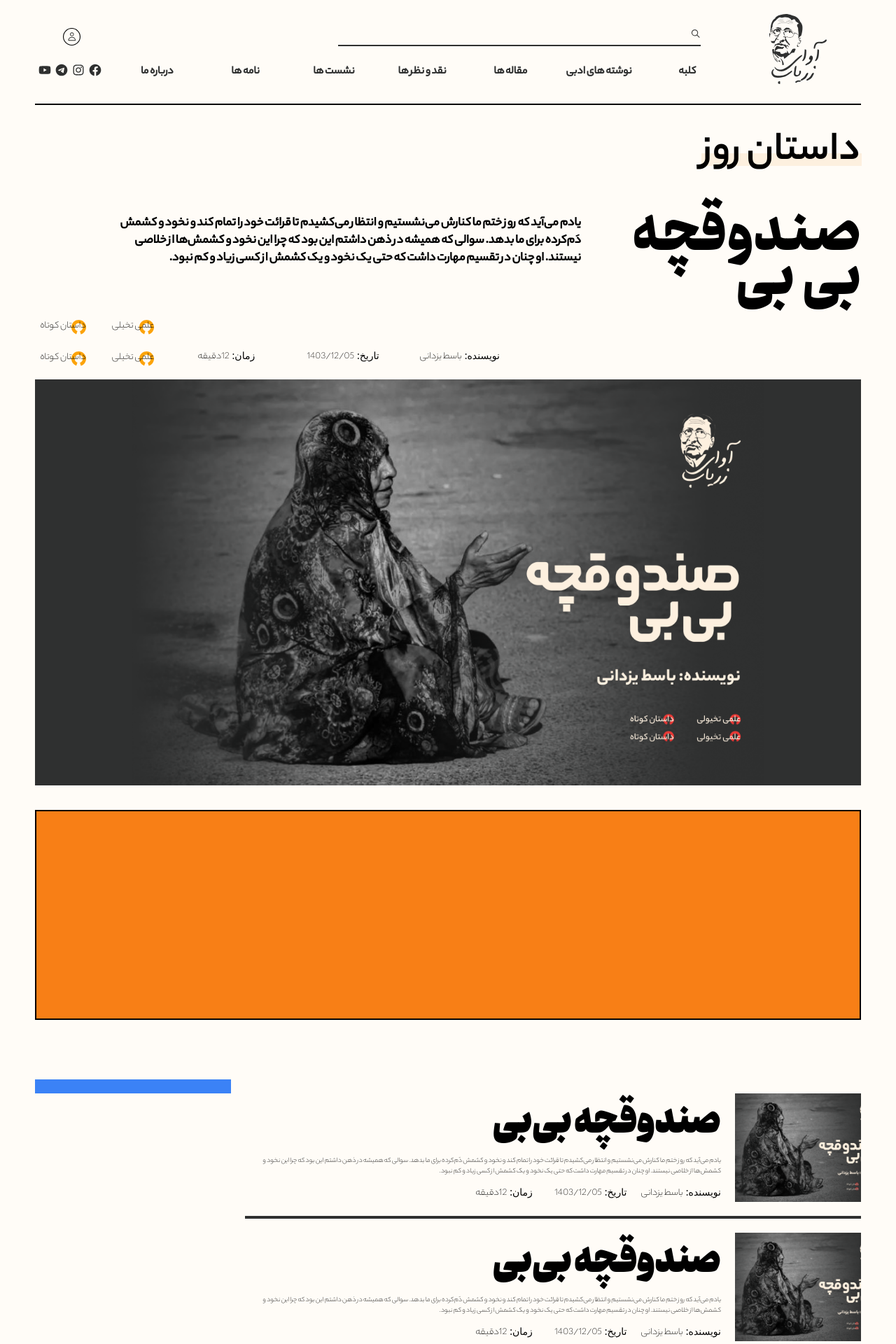
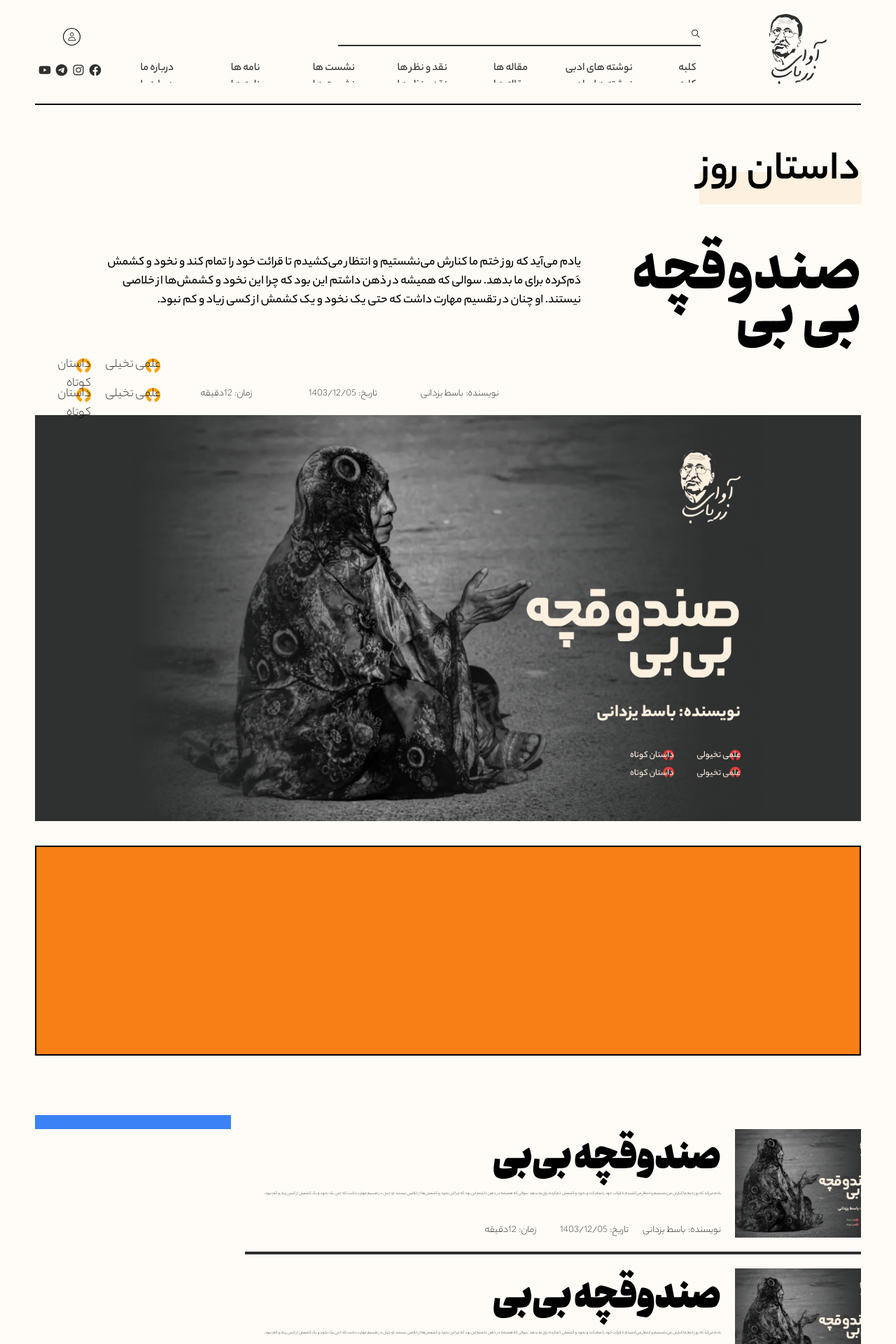
Before and after one commit to snavid-dev/zaryab, a Next.js app: page / in a window 1280 px wide. Shown: the top 1920 px of the page at 70% size. Built offline with nearby package versions, Linux system fonts and the light colour scheme.

Commit message:
the issu solved

```diff
--- a/app/globals.css
+++ b/app/globals.css
@@ -124,72 +124,42 @@ body {
 
 .font-common {
   font-family: Yekan Bakh;
-  font-size: 16px;
-  font-weight: 700;
-  word-spacing: -0.05em;
-  line-height: 25px;
 }
 
 .font-common-thin {
   font-family: Yekan Bakh thin;
-  font-size: 14px;
-  font-weight: 300;
-  word-spacing: -0.05em;
-  line-height: 25px;
 }
 
 .font-common-med {
   font-family: Yekan Bakh;
-  font-size: 16px;
-  font-weight: 700;
-  word-spacing: -0.05em;
-  line-height: 35.3px;
 }
 
 .font-common-lg {
   font-family: Yekn Bakh bold;
-  font-size: 40px;
-  font-weight: 900;
-  word-spacing: -0.05em;
-  line-height: 35.3px;
 }
 
 .font-common-heading2 {
   font-family: Yekn Bakh bold;
-  font-weight: 900;
-  font-size: 25px;
-  word-spacing: -0.05em;
 }
 
 .font-common-heading {
   font-family: Radin;
-  font-size: 80px;
-  font-weight: 700;
-  line-height: 60px;
 }
 
 .font-smallText {
   font-family: Yekan Bakh thin;
-  font-size: 10px;
-  font-weight: 300;
-  word-spacing: -0.05em;
 }
 
 .font-smallTitle {
   font-family: Yekn Bakh bold;
-  font-size: 10px;
-  font-weight: 900;
-  word-spacing: -0.05em;
 }
 
 .font-common-heavy {
   font-family: 'Yekan Bakh Heavy';
-  font-size: 51px;
 }
 
 .font-common-regular {
   font-family: 'Yekan Bakh Regular';
-  font-size: 18px;
 }
 
 .font-new {
--- a/components/Genre/Genre.jsx
+++ b/components/Genre/Genre.jsx
@@ -3,21 +3,23 @@ import React from 'react';
 export default function Genre({ title }) {
   return (
     <div className="relative flex group h-21px">
-      <div className="font-common-thin z-20 text-18px text-right">{title}</div>
+      <div className="font-common-thin z-20 text-16px md:text-18px text-right">
+        {title}
+      </div>
       <svg
         width="21"
         height="21"
         viewBox="0 0 21 21"
         fill="none"
         xmlns="http://www.w3.org/2000/svg"
-        className="absolute right-0 z-10 group-hover:rotate-90 transition-all duration-1000 mt-1"
+        className="absolute right-0 z-10 group-hover:rotate-90 transition-all duration-1000 md:mt-1"
       >
         <path
           d="M7.01677 20.4054C4.65826 19.576 2.67307 17.9323 1.41828 15.77C0.16349 13.6076 -0.278558 11.0684 0.171647 8.6092C0.621853 6.14999 1.93477 3.93211 3.87424 2.35449C5.81371 0.776879 8.25245 -0.0569375 10.7518 0.00301995C13.2512 0.0629774 15.6471 1.01277 17.5087 2.68157C19.3703 4.35037 20.5754 6.62865 20.9071 9.10662C21.2389 11.5846 20.6756 14.0996 19.3186 16.1994C17.9615 18.2991 15.8998 19.8457 13.5043 20.561L12.1523 16.0336C13.4699 15.6401 14.6038 14.7895 15.3502 13.6347C16.0966 12.4798 16.4064 11.0965 16.2239 9.73364C16.0415 8.37076 15.3787 7.1177 14.3548 6.19987C13.3309 5.28203 12.0131 4.75964 10.6385 4.72666C9.26385 4.69368 7.92254 5.15228 6.85583 6.01997C5.78912 6.88766 5.06702 8.10749 4.81941 9.46006C4.57179 10.8126 4.81492 12.2092 5.50505 13.3985C6.19519 14.5878 7.28704 15.4918 8.58422 15.948L7.01677 20.4054Z"
           fill="#FCA30A"
         />
       </svg>
-      <div className="absolute right-0 opacity-0 bg-[#FCA30A] w-[21px] h-[21px] rounded-full group-hover:opacity-100 transition-all duration-500 delay-500 mt-1"></div>
+      <div className="absolute right-0 opacity-0 bg-[#FCA30A] w-[21px] h-[21px] rounded-full group-hover:opacity-100 transition-all duration-500 delay-500 md:mt-1"></div>
     </div>
   );
 }
--- a/components/StoryHarizontalCard/StoryHarizontalCard.jsx
+++ b/components/StoryHarizontalCard/StoryHarizontalCard.jsx
@@ -26,31 +26,31 @@ export default function StoryHarizontalCard() {
         <div className="col-span-4 grid grid-cols-3 gap absolute bottom-0">
           <div className="col-span-1">
             <div className="rtl flex text-right">
-              <p className="font-common-bold ml-1 text-12px xl:text-14px">
+              <p className="font-common-thin ml-1 text-8px xl:text-14px">
                 نویسنده:
               </p>
-              <p className="font-common-thin text-12px xl:text-14px">
+              <p className="font-common-thin text-8px xl:text-14px">
                 باسط یزدانی
               </p>
             </div>
           </div>
           <div className="col-span-1">
             <div className="rtl flex text-right">
-              <p className="font-common-bold ml-1 text-12px xl:text-14px">
+              <p className="font-common-thin ml-1 text-8px xl:text-14px">
                 تاریخ:
               </p>
-              <p className="font-common-thin text-12px xl:text-14px">
+              <p className="font-common-thin text-8px xl:text-14px">
                 1403/12/05
               </p>
             </div>
           </div>
           <div className="col-span-1">
             <div className="rtl flex text-right">
-              <p className="font-common-bold ml-1 text-12px xl:text-14px">
+              <p className="font-common-thin ml-1 text-8px xl:text-14px">
                 زمان:
               </p>
-              <p className="font-common-thin text-12px xl:text-14px">12 </p>
-              <p className="font-common-thin text-12px xl:text-14px">دقیقه</p>
+              <p className="font-common-thin text-8px xl:text-14px">12 </p>
+              <p className="font-common-thin text-8px xl:text-14px">دقیقه</p>
             </div>
           </div>
         </div>
--- a/components/StoryOfDay/StoryOfDay.jsx
+++ b/components/StoryOfDay/StoryOfDay.jsx
@@ -40,7 +40,7 @@ export default function StoryOfDay() {
               <div className="col-span-1 hidden xl:block"></div>
               <div className="col-span-1 xl:mt-6">
                 <div className="rtl flex justify-center text-right">
-                  <p className="font-common-bold ml-1 text-12px xl:text-14px">
+                  <p className="font-common-thin ml-1 text-12px xl:text-14px">
                     نویسنده:
                   </p>
                   <p className="font-common-thin text-12px xl:text-14px">
@@ -50,7 +50,7 @@ export default function StoryOfDay() {
               </div>
               <div className="col-span-1 xl:mt-6">
                 <div className="rtl flex justify-center text-right">
-                  <p className="font-common-bold ml-1 text-12px xl:text-14px">
+                  <p className="font-common-thin ml-1 text-12px xl:text-14px">
                     تاریخ:
                   </p>
                   <p className="font-common-thin text-12px xl:text-14px">
@@ -60,7 +60,7 @@ export default function StoryOfDay() {
               </div>
               <div className="col-span-1 xl:mt-6">
                 <div className="rtl flex justify-center text-right">
-                  <p className="font-common-bold ml-1 text-12px xl:text-14px">
+                  <p className="font-common-thin ml-1 text-12px xl:text-14px">
                     زمان:
                   </p>
                   <p className="font-common-thin text-12px xl:text-14px">12 </p>
--- a/tailwind.config.mjs
+++ b/tailwind.config.mjs
@@ -8,6 +8,7 @@ export default {
   theme: {
     fontSize: {
       '1px': '1px',
+      '4px': '4px',
       '5px': '5px',
       '6px': '6px',
       '7px': '7px',
```
